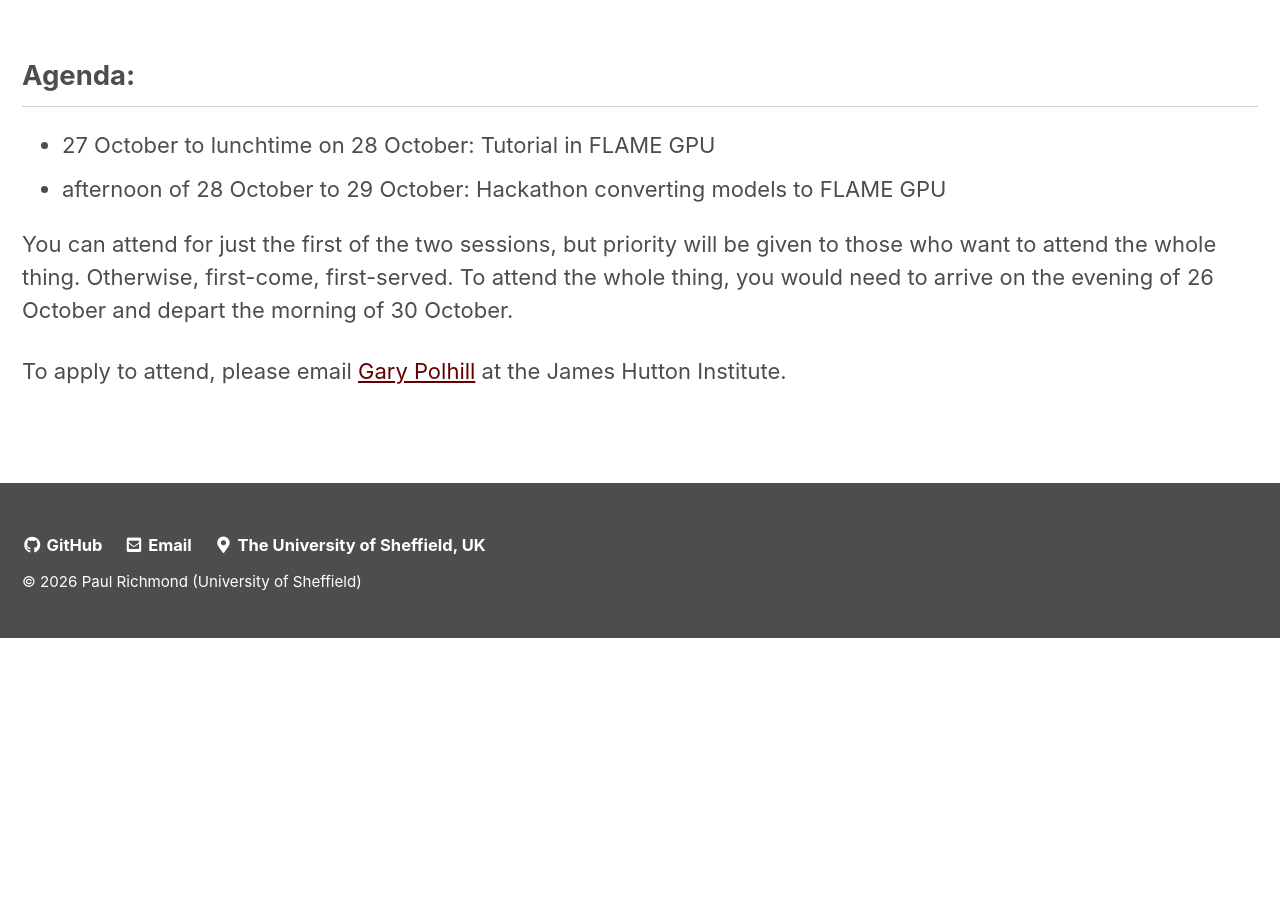
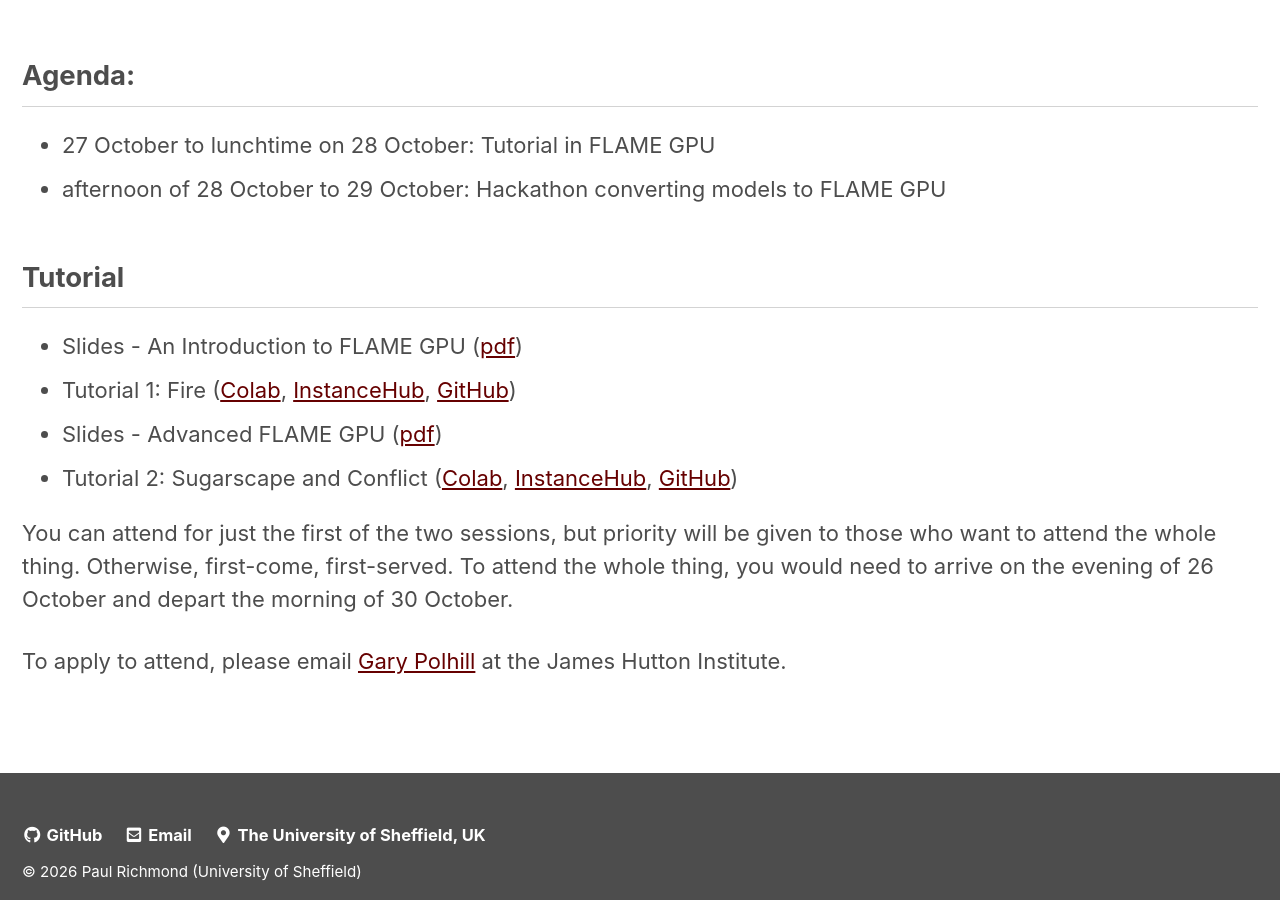
Before and after one commit to FLAMEGPU/flamegpu.github.io, a Jekyll site: the page built from events/hutton26.md, in a window 1280 px wide and 900 px high, scrolled down 958 px. Built offline with Jekyll 4.4.1, drawn with Linux system fonts in a browser that asks for light colours; cached includes are drawn as plain includes; before the commit the page ends 1596 px from its top, so only the background shows below that.

Commit message:
Update Hutton26 event with tutorial information
Added tutorial details and resources for FLAME GPU sessions.

```diff
--- a/events/hutton26.md
+++ b/events/hutton26.md
@@ -18,6 +18,14 @@ You will not need a GPU-enabled laptop (but if you have one, feel free to bring
  - 27 October to lunchtime on 28 October: Tutorial in FLAME GPU
  - afternoon of 28 October to 29 October: Hackathon converting models to FLAME GPU
 
+## Tutorial
+
+ - Slides - An Introduction to FLAME GPU ([pdf](https://drive.google.com/file/d/1ZYK1ONElmkirQB2FA5faQtkWpfaCejEm/view?usp=drive_link))
+ - Tutorial 1: Fire ([Colab](https://colab.research.google.com/github/FLAMEGPU/FLAMEGPU2-tutorial-fire/blob/main/FLAMEGPU-Tutorial-Fire.ipynb), [InstanceHub](https://www.instancehub.com/labs/8/), [GitHub](https://github.com/FLAMEGPU/FLAMEGPU2-tutorial-fire))
+ - Slides - Advanced FLAME GPU ([pdf](https://drive.google.com/file/d/144MYrkgUBD1iTLcT-ocykLKOR7okuW0v/view?usp=drive_link))
+ - Tutorial 2: Sugarscape and Conflict ([Colab](https://colab.research.google.com/github/FLAMEGPU/FLAMEGPU2_python_sugarscape_tutorial/blob/CUDA13/FLAMEGPU-Tutorial.ipynb), [InstanceHub](https://www.instancehub.com/labs/9/), [GitHub](https://github.com/FLAMEGPU/FLAMEGPU2_python_sugarscape_tutorial))
+
+
 You can attend for just the first of the two sessions, but priority will be given to those who want to attend the whole thing. Otherwise, first-come, first-served. To attend the whole thing, you would need to arrive on the evening of 26 October and depart the morning of 30 October.
 
 To apply to attend, please email [Gary Polhill](mailto:Gary.Polhill@hutton.ac.uk) at the James Hutton Institute.
```
